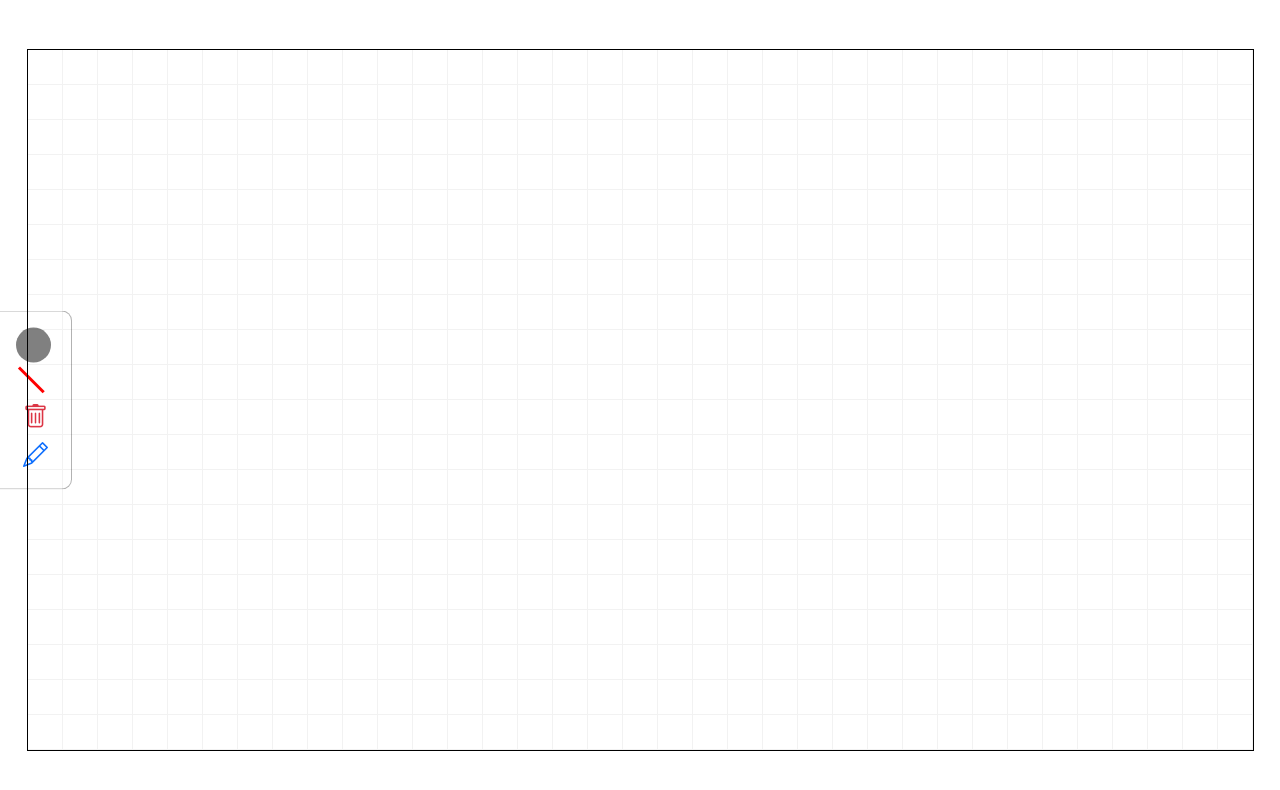
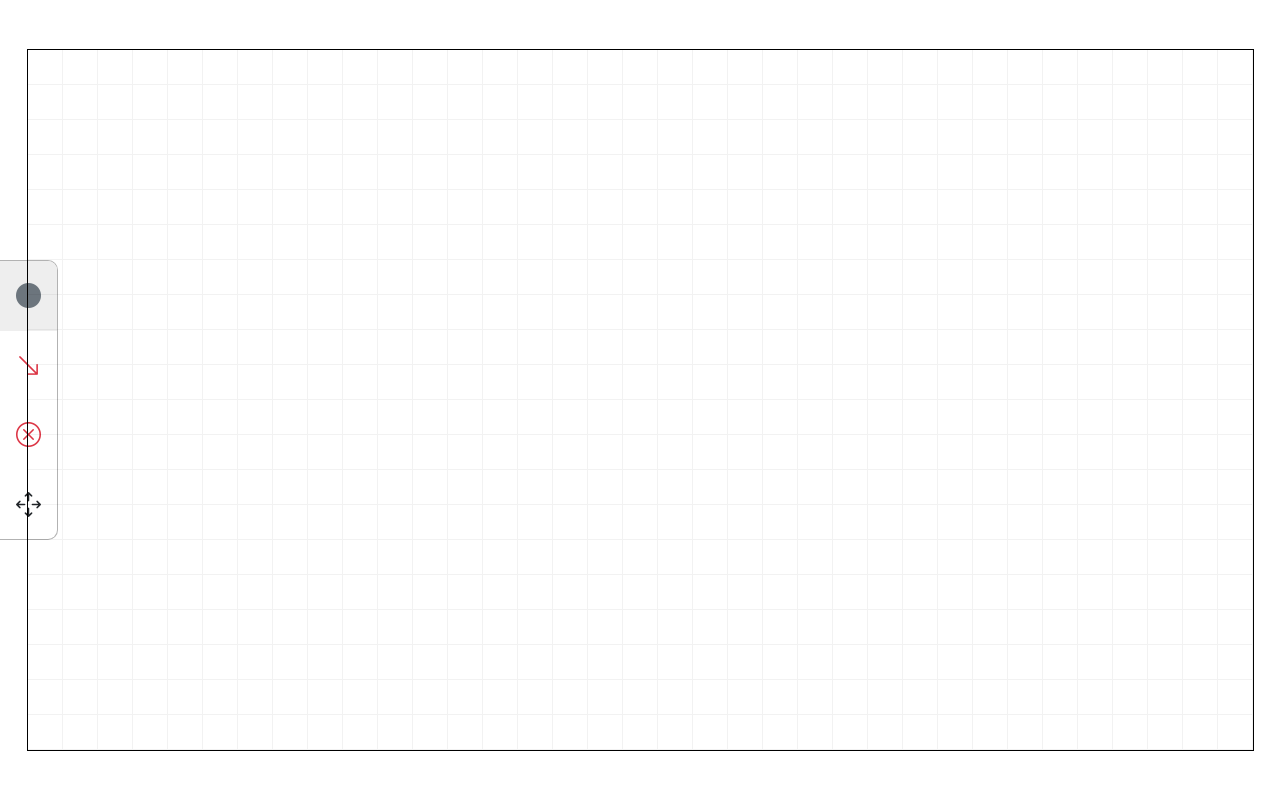
Before and after one commit to AymaneBoukrouh/graph-theory-visualization, a React (Create React App) app: page / in a window 1280 px wide. Shown: the top 790 px of the page. Built offline with nearby package versions, Linux system fonts and the light colour scheme.

Commit message:
refactor: optimize EditorPanel and rename to ModePanel

```diff
--- a/src/App.tsx
+++ b/src/App.tsx
@@ -1,6 +1,6 @@
 import { useState } from 'react';
 import Grid from './components/Grid';
-import EditorPanel from './components/EditorPanel';
+import ModePanel from './components/ModePanel';
 import Graph from './types/Graph';
 import Node from './types/Node';
 import Edge from '@/types/Edge';
@@ -17,7 +17,7 @@ const App = (props: AppProps) => {
   return (
     <div className="App">
       <div className="position-absolute top-50 start-0 translate-middle-y">
-        <EditorPanel />
+        <ModePanel />
       </div>
       <Grid graph={graph} setGraph={setGraph} />
     </div>
--- a/src/components/EditorPanel.tsx
+++ /dev/null
@@ -1,42 +0,0 @@
-import { connect } from 'react-redux';
-import { useState } from 'react';
-import './EditorPanel.css';
-
-interface EditorPanelProps {
-  setEditorMode: (mode: string) => void;
-}
-
-const EditorPanel = (props: EditorPanelProps) => {
-  const { setEditorMode } = props;
-
-  return (
-    <div className="d-flex flex-column p-3" id="editor-panel">
-      <div className="position-relative" style={{ height: '35px', cursor: 'pointer' }} onClick={() => setEditorMode('node')}><div className="cell-node"></div></div>
-      <div className="d-flex justify-content-center" style={{ height: '35px', cursor: 'pointer' }} onClick={() => setEditorMode('edge')}>
-        <div className="mt-1 ms-1" style={{
-          width: '35px',
-          height: '3px',
-          transform: `rotate(45deg)`,
-          transformOrigin: '0 0',
-          backgroundColor: 'red',
-        }}></div>
-      </div>
-      <div style={{ cursor: 'pointer' }} onClick={() => setEditorMode('delete')}>
-        <i className="bi bi-trash text-danger" style={{ fontSize: '25px' }}></i>
-      </div>
-      <div style={{ cursor: 'pointer' }} onClick={() => setEditorMode('edit')}>
-        <i className="bi bi-pencil text-primary" style={{ fontSize: '25px' }}></i>
-      </div>
-      {/** TODO: add clear button */}
-    </div>
-  );
-};
-
-const mapDispatchToProps = {
-  setEditorMode: (mode: string) => ({
-    type: 'SET_MODE',
-    payload: mode
-  })
-};
-
-export default connect(null, mapDispatchToProps)(EditorPanel);
--- /dev/null
+++ b/src/components/ModePanel/Item.tsx
@@ -0,0 +1,33 @@
+import { connect, useSelector } from 'react-redux';
+import { useState } from 'react';
+import './index.css';
+
+interface ModePanelItemProps {
+  setEditorMode: (mode: string) => void;
+  mode: string;
+  icon: string;
+  color: string;
+};
+
+const ModePanelItem = ({ setEditorMode, mode, icon, color }: EditorPanelItemProps) => {
+  const editorMode = useSelector((state: any) => state.mode.mode);
+
+  return (
+    <div
+      className = 'position-relative p-3'
+      style = {{ cursor: 'pointer', backgroundColor: editorMode === mode ? '#eee' : 'transparent' }}
+      onClick = {() => setEditorMode(mode)}
+    >
+      <i className={`bi bi-${icon} text-${color}`} style={{ fontSize: '25px' }}></i>
+    </div>
+  )
+}
+
+const mapDispatchToProps = {
+  setEditorMode: (mode: string) => ({
+    type: 'SET_MODE',
+    payload: mode
+  })
+};
+
+export default connect(null, mapDispatchToProps)(ModePanelItem);
--- /dev/null
+++ b/src/components/ModePanel/index.tsx
@@ -0,0 +1,17 @@
+import { connect, useSelector } from 'react-redux';
+import { useState } from 'react';
+import ModePanelItem from './Item';
+import './index.css';
+
+const ModePanel = () => {
+  return (
+    <div className="d-flex flex-column" id="editor-panel" style={{ overflow: 'hidden' }}>
+      <ModePanelItem mode="node" icon="circle-fill" color="secondary" />
+      <ModePanelItem mode="edge" icon="arrow-down-right" color="danger" />
+      <ModePanelItem mode="delete" icon="x-circle" color="danger" />
+      <ModePanelItem mode="edit" icon="arrows-move" color="dark" />
+    </div>
+  );
+};
+
+export default ModePanel;
```
Also changed, not shown: src/components/ModePanel/index.css (renamed from src/components/EditorPanel.css).
